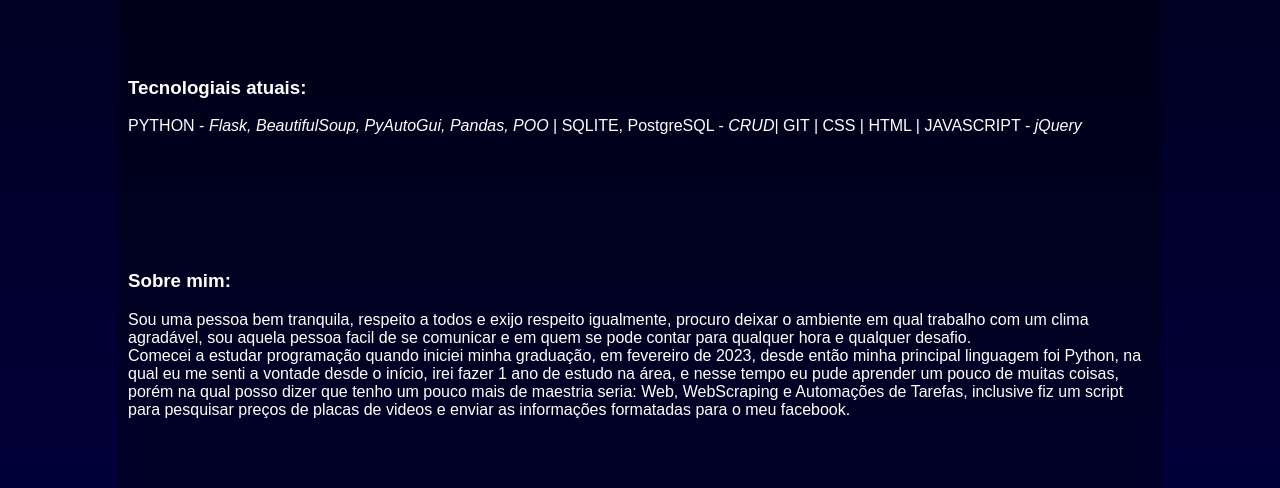
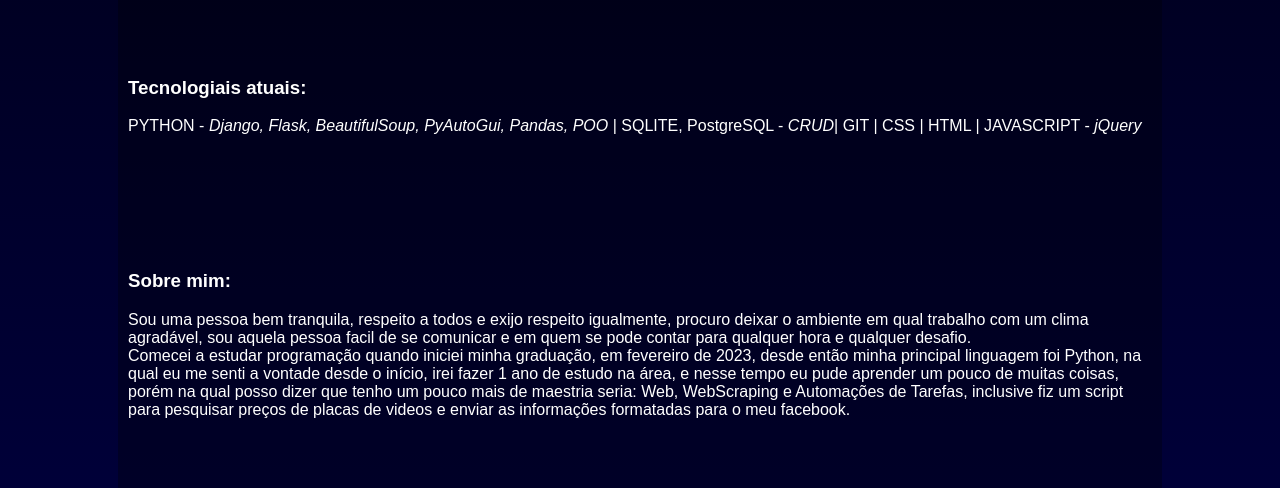
Before and after one commit to b4knamy/curriculo, a plain HTML site: page index.html in a window 1280 px wide. Shown: the part 312-800 px from the top of the page. Drawn offline with Linux system fonts and the light colour scheme.

Commit message:
Update index.html

```diff
--- a/index.html
+++ b/index.html
@@ -26,7 +26,7 @@
             <div class="content-informations">
                 <h3>Tecnologiais atuais:</h3>
                 <div>
-                    <p>PYTHON - <em>Flask, BeautifulSoup, PyAutoGui, Pandas, POO</em> | SQLITE, PostgreSQL - <em>CRUD</em>| GIT | CSS | HTML | JAVASCRIPT - <em>jQuery</em></p>
+                    <p>PYTHON - <em>Django, Flask, BeautifulSoup, PyAutoGui, Pandas, POO</em> | SQLITE, PostgreSQL - <em>CRUD</em>| GIT | CSS | HTML | JAVASCRIPT - <em>jQuery</em></p>
                 </div>
             </div>
             <div class="about-informations">
```
